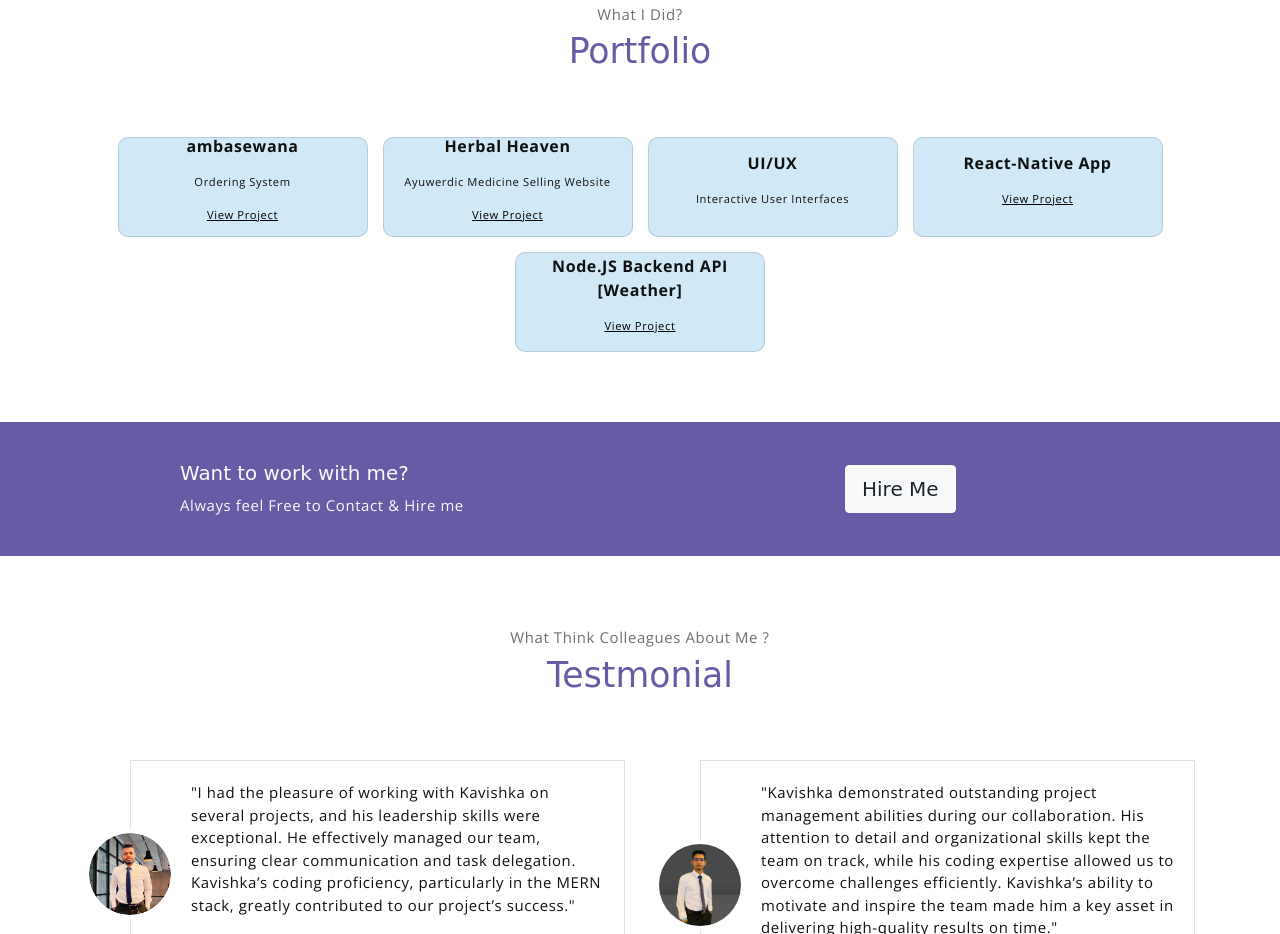
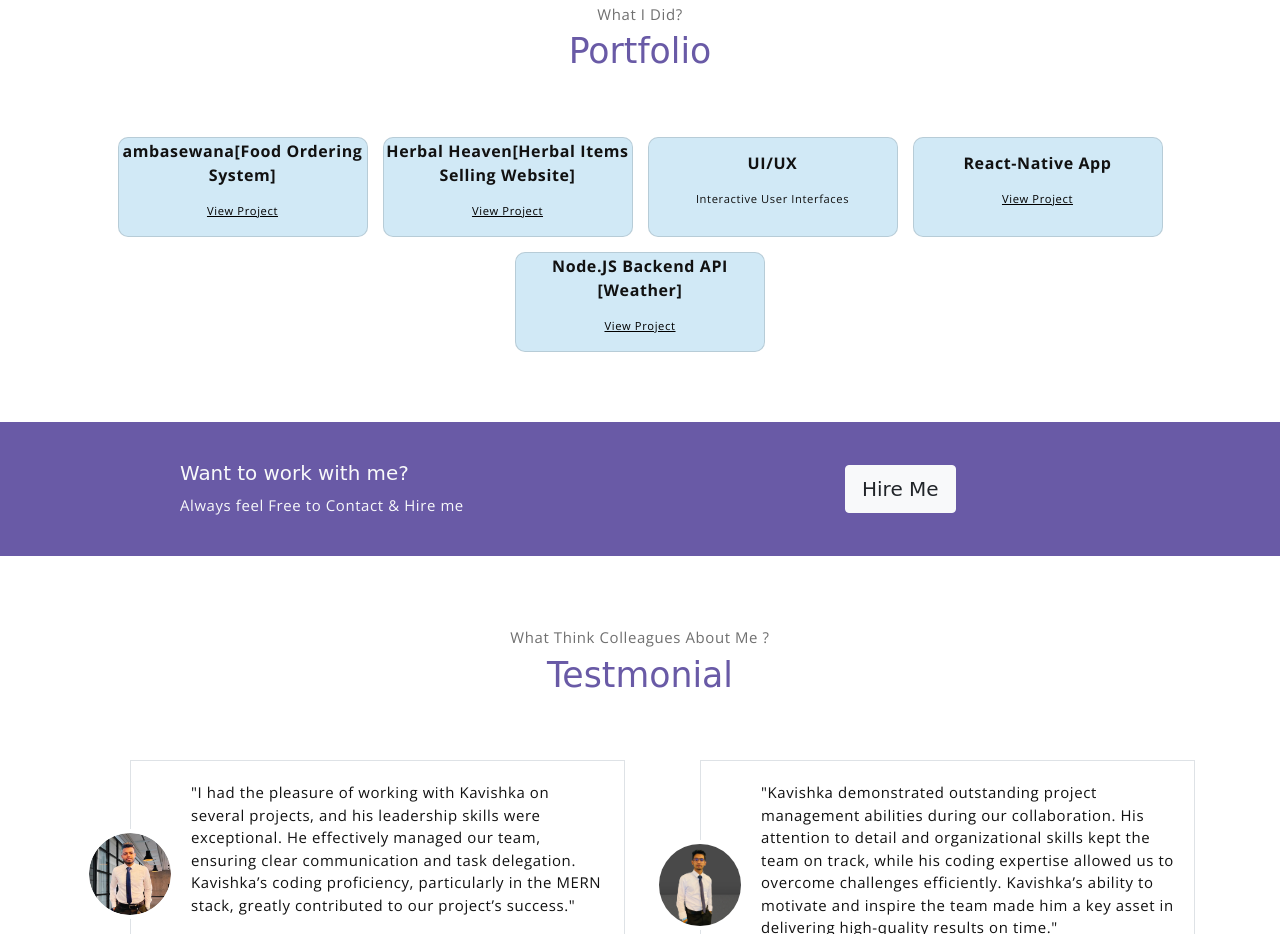
Before and after one commit to KavishkaSashmitha/kavishka.github.io, a website: page index.html in a window 1280 px wide. Shown: the part 1856-2790 px from the top of the page. Drawn offline with nearby package versions, Linux system fonts and the light colour scheme; a web font is replaced by a local one.

Commit message:
change projects

```diff
--- a/index.html
+++ b/index.html
@@ -140,13 +140,13 @@
             <!-- Project Cards -->
             <div class="cards">
                 <div class="card red">
-                    <p class="tip">ambasewana</p>
-                    <p class="second-text">Ordering System</p>
+                    <p class="tip">ambasewana[Food Ordering System]</p>
+
                     <p class="second-text"><a href="https://ambasewanasl.netlify.app/" class="project-link">View Project</a></p>
                 </div>
                 <div class="card blue">
-                    <p class="tip">Herbal Heaven</p>
-                    <p class="second-text">Ayuwerdic Medicine Selling Website</p>
+                    <p class="tip">Herbal Heaven[Herbal Items Selling Website]</p>
+
                     <p class="second-text"><a href="https://hearbalheavensl.netlify.app/" class="project-link">View Project</a></p>
 
                 </div>
```
